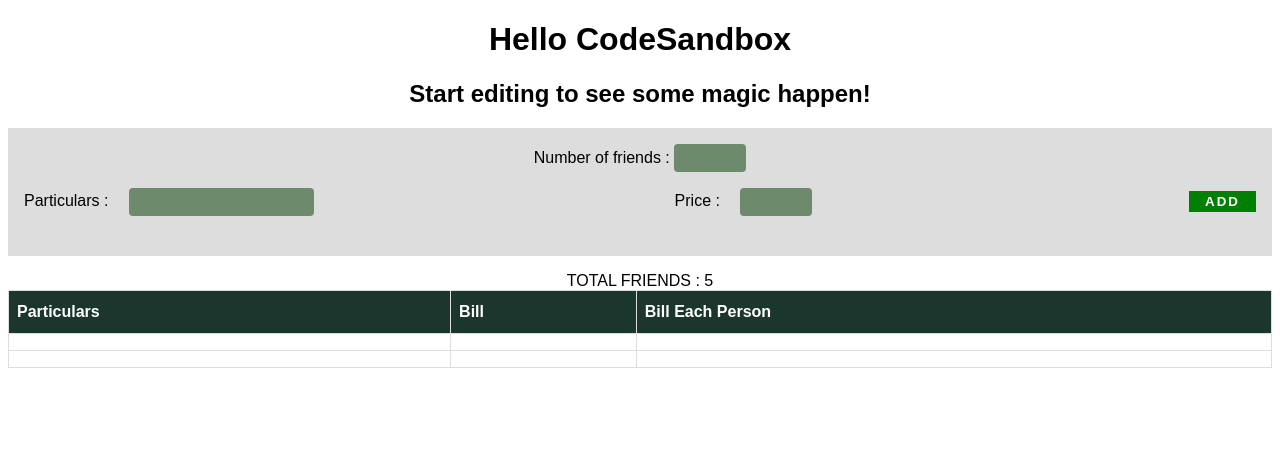
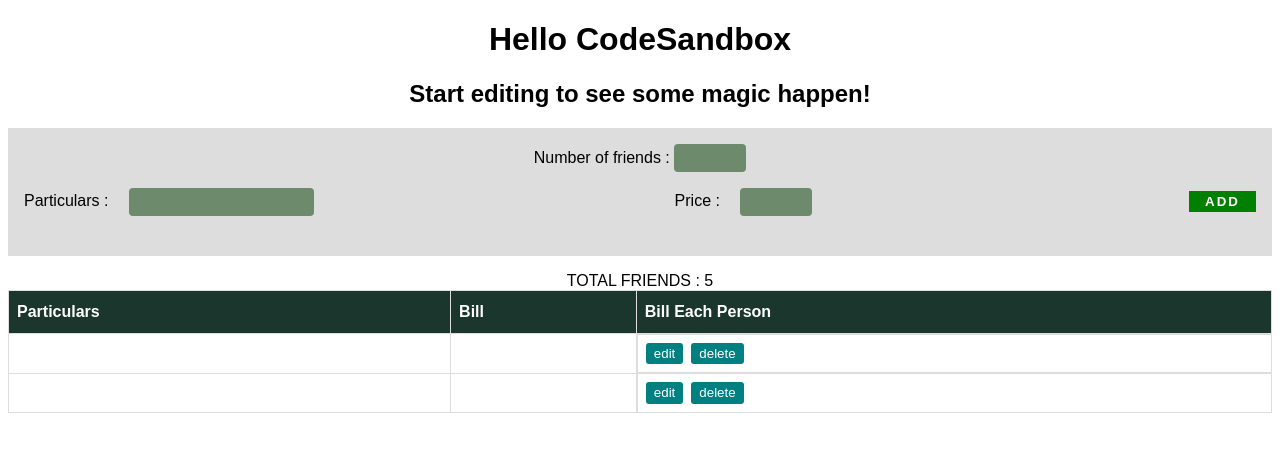
Before and after one commit to AliRazaShaheb/react_practice_typescript, a React (Create React App) app: page / in a window 1280 px wide. Shown: the top 452 px of the page. Built offline with nearby package versions, Linux system fonts and the light colour scheme.

Commit message:
added edit ad delete button

```diff
--- a/src/components/friendsBill/index.tsx
+++ b/src/components/friendsBill/index.tsx
@@ -1,8 +1,12 @@
 import React, { useEffect, useState } from "react";
 
+type Obj = {
+  particulars: string;
+  price: string;
+};
+
 const FriendsBill = () => {
-  const [bill, setBill] = useState<{}[]>([]);
-
+  const [bill, setBill] = useState<Obj[]>([]);
   useEffect(() => {
     const prevSavedData = JSON.parse(localStorage.getItem("billData") || "[]");
     setBill((prev) => {
@@ -29,6 +33,10 @@ const FriendsBill = () => {
   const addItemHandle = () => {
     setBill((prev) => {
       return [...prev, itemInput];
+    });
+    setItemInput({
+      particulars: "",
+      price: ""
     });
   };
 
@@ -83,6 +91,18 @@ interface BillAppType {
 }
 
 export const BillApp = ({ bill, numberOfFriends }: BillAppType) => {
+  const btnStyle = {
+    cursor: "pointer",
+    backgroundColor: "teal",
+    color: "white",
+    border: "none",
+    outline: "none",
+    padding: "0.2rem 0.5rem",
+    borderRadius: "3px",
+    "&:hover": {
+      backgroundColor: "blue"
+    }
+  };
   return (
     <div>
       TOTAL FRIENDS : {numberOfFriends}
@@ -100,7 +120,24 @@ export const BillApp = ({ bill, numberOfFriends }: BillAppType) => {
               <tr>
                 <td>{item.particulars}</td>
                 <td>{item.price}</td>
-                <td>{item.price && item.price / numberOfFriends}</td>
+                <td
+                  style={{
+                    display: "flex",
+                    justifyContent: "space-between",
+                    alignItems: "center"
+                  }}
+                >
+                  {item.price && item.price / numberOfFriends}
+                  <span
+                    style={{
+                      display: "flex",
+                      gap: "0.5rem"
+                    }}
+                  >
+                    <button style={btnStyle}>edit</button>
+                    <button style={btnStyle}>delete</button>
+                  </span>
+                </td>
               </tr>
             </tbody>
           );
```
